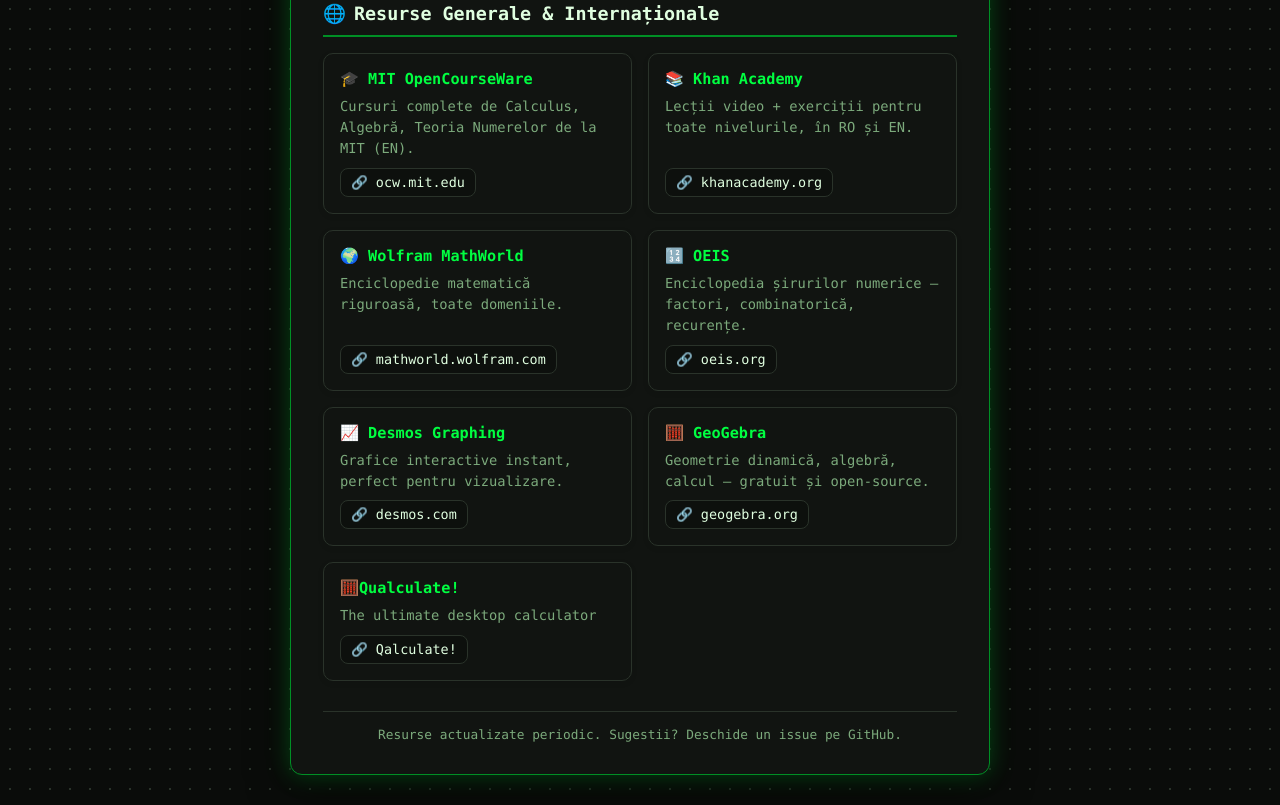
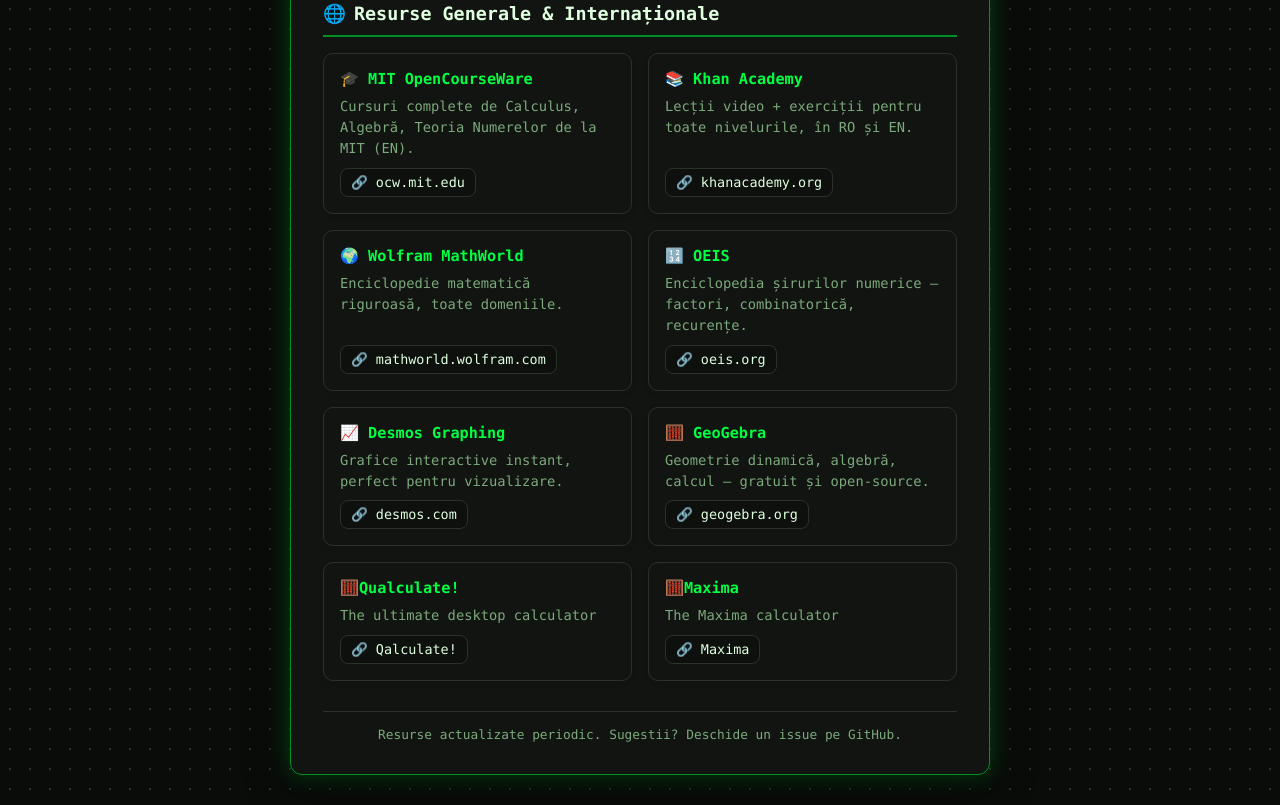
Before and after one commit to exceliorxtreme/math-hub, a website: page resources.html in a window 1280 px wide. Shown: the part 1401-2206 px from the top of the page. Drawn offline with Linux system fonts and the light colour scheme.

Commit message:
Update resources.html

```diff
--- a/resources.html
+++ b/resources.html
@@ -194,6 +194,11 @@
         <div class="res-desc" data-i18n="">The ultimate desktop calculator</div>
         <a href="https://qalculate.github.io/" target="_blank" rel="noopener" class="res-link">🔗 Qalculate! </a>
       </div>
+      <div class="res-card">
+        <div class="res-title">🧮Maxima </div>
+        <div class="res-desc" data-i18n="">The Maxima calculator</div>
+        <a href="https://maxima.sourceforge.io/" target="_blank" rel="noopener" class="res-link">🔗 Maxima </a>
+      </div>
     </div>
   </div>
 
```
